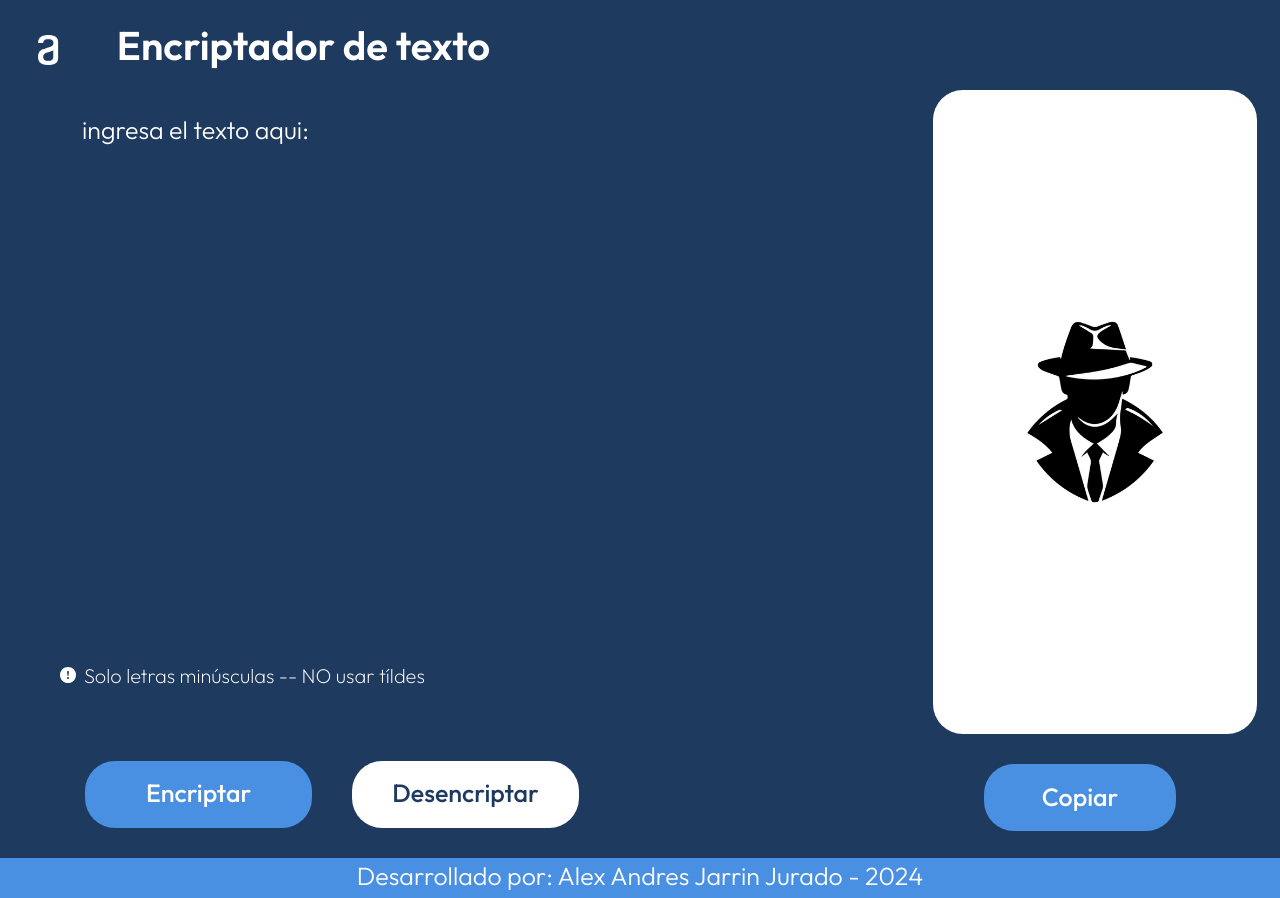
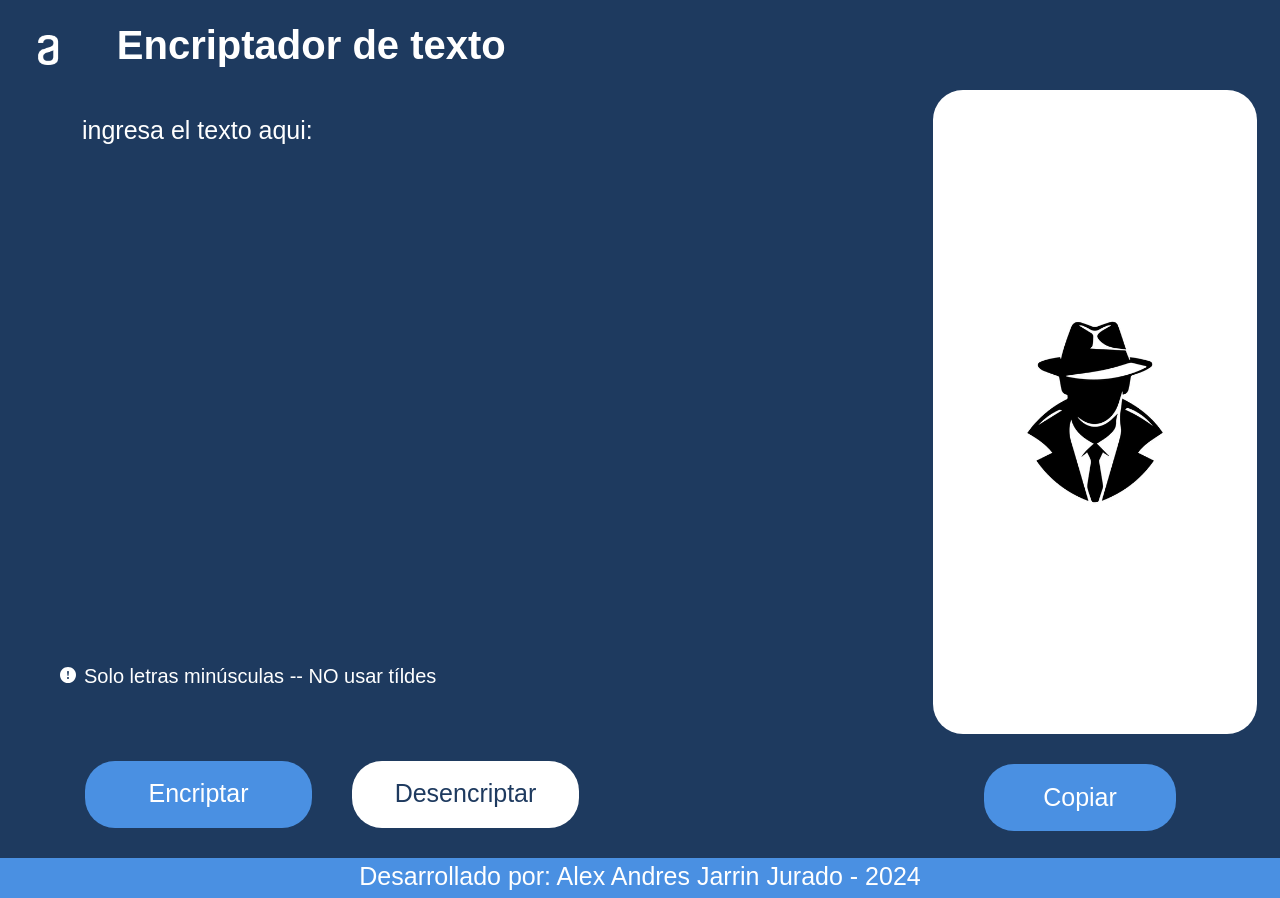
Before and after one commit to andres20281993/encriptador_challenge_alura, a plain HTML site: page index.html in a window 1280 px wide. Drawn offline with Linux system fonts and the light colour scheme.

Commit message:
Update index.html

```diff
--- a/index.html
+++ b/index.html
@@ -2,11 +2,13 @@
 <html lang="es">
 <head>
     <meta charset="UTF-8">
-    <meta name="viewport" content="width=device-width, initial-scale=1.0">
+    <meta http-equiv="X-UA-Compatible" content="IE=edge">
+    <meta name="viewport" content="width=device-width"/>
     <link rel="stylesheet" href="./style.css">
     <link rel="preconnect" href="https://fonts.googleapis.com">
     <link rel="preconnect" href="https://fonts.gstatic.com" crossorigin>
-    <link href="https://fonts.googleapis.com/css2?family=Outfit:wght@100..900&display=swap" rel="stylesheet">
+    <link href="https://fonts.googleapis.com/css2?family=Montserrat:wght@300&display=swap" rel="stylesheet">
+    <title>Encriptador</title>
     <title>Encriptador de Texto by AAJJ</title>
 </head>
 
```
